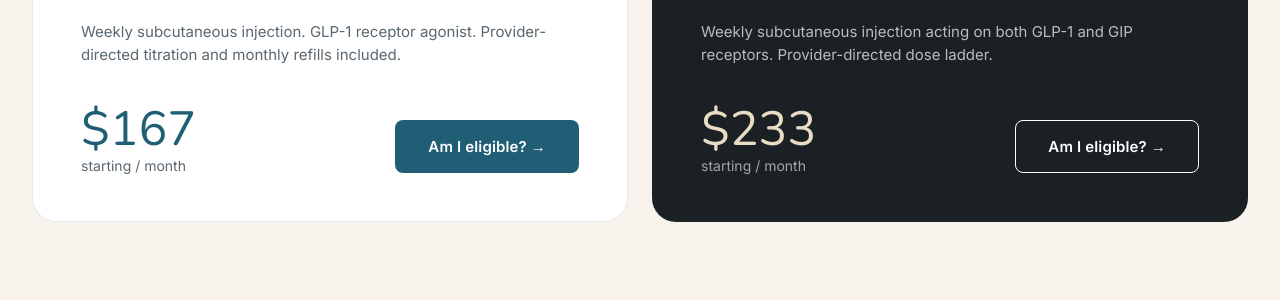
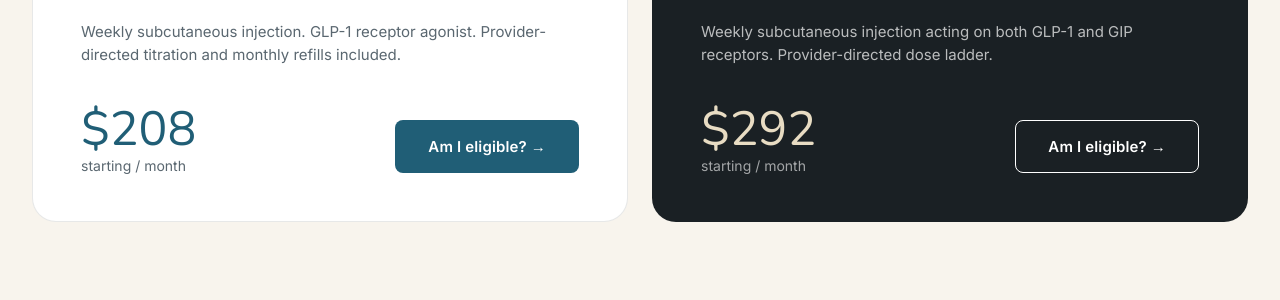
Before and after one commit to glyrahealth/amlawellness, a Jekyll site: the page built from index.html, in a window 1280 px wide and 900 px high, scrolled down 1610 px. Shown: the part 164-464 px from the top of the window. Built offline with Jekyll 4.4.1, drawn with Linux system fonts in a browser that asks for light colours.

Commit message:
updated starting prices

```diff
--- a/_data/programs.yml
+++ b/_data/programs.yml
@@ -51,7 +51,7 @@
       image: assets/vial.png
       image_alt: Semaglutide vial
       desc: "Weekly subcutaneous injection. GLP-1 receptor agonist. Provider-directed titration and monthly refills included."
-      price: "$167"
+      price: "$208"
       price_note: starting / month
     - name: "Personalized, Compounded Tirzepatide"
       short_name: Compounded Tirzepatide
@@ -59,7 +59,7 @@
       image: assets/vial.png
       image_alt: Tirzepatide vial
       desc: "Weekly subcutaneous injection acting on both GLP-1 and GIP receptors. Provider-directed dose ladder."
-      price: "$233"
+      price: "$292"
       price_note: starting / month
       dark: true
 
@@ -79,7 +79,7 @@
       image: assets/vial_nad.png
       image_alt: NAD+ vial
       desc: "NAD+ to support cellular energy, metabolic function, and the body's natural repair pathways. Provider-directed dosing."
-      price: "$125"
+      price: "$157"
       price_note: starting / month
 
 - id: recovery
@@ -98,5 +98,5 @@
       image: assets/vial_sermorelin.png
       image_alt: Sermorelin vial
       desc: "A growth-hormone-releasing peptide to support deeper sleep, recovery, and lean body composition as you age."
-      price: "$125"
+      price: "$157"
       price_note: starting / month
```
